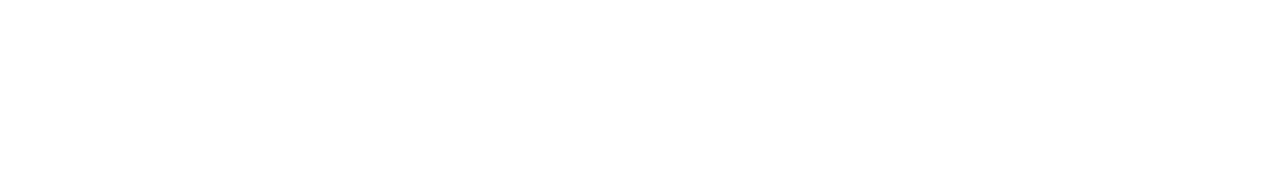
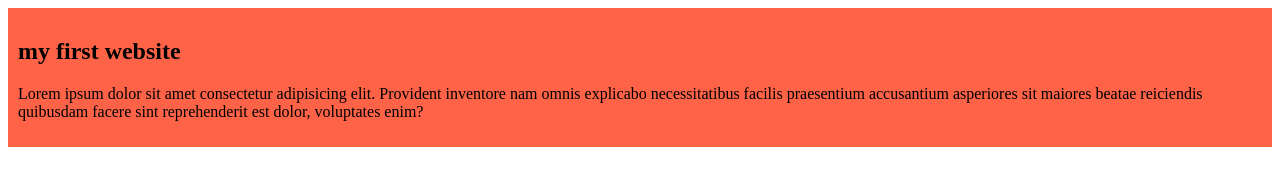
Before and after one commit to jahid45780/my-simple-website, a plain HTML site: page index.html in a window 1280 px wide. Drawn offline with Linux system fonts and the light colour scheme.

Commit message:
added the first blog

```diff
--- /dev/null
+++ b/bolg.css
@@ -0,0 +1,4 @@
+div{
+    background-color: tomato;
+    padding: 10px;
+}
--- a/index.html
+++ b/index.html
@@ -3,9 +3,13 @@
 <head>
     <meta charset="UTF-8">
     <meta name="viewport" content="width=device-width, initial-scale=1.0">
+    <link rel="stylesheet" href="bolg.css">
     <title>my simple website</title>
 </head>
 <body>
-
+    <div>
+        <h2>my first website</h2>
+        <p>Lorem ipsum dolor sit amet consectetur adipisicing elit. Provident inventore nam omnis explicabo necessitatibus facilis praesentium accusantium asperiores sit maiores beatae reiciendis quibusdam facere sint reprehenderit est dolor, voluptates enim?</p>
+    </div>
 </body>
 </html>
```
